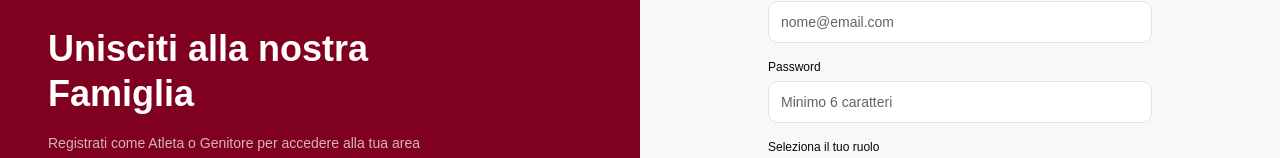
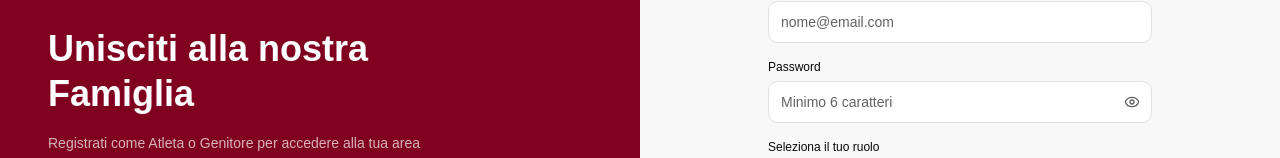
Before and after one commit to SimoFerre98/ProPontedecimo, a React (Vite) app: page /register in a window 1280 px wide. Shown: the part 314-472 px from the top of the page. Built offline with nearby package versions, Linux system fonts and the light colour scheme; no server answers.

Commit message:
fix: risolve errore di build su Vercel e aggiunge toggle mostra/nascondi password
Rimossa la variabile 'i' non utilizzata in PlayerPaymentSummaryModal.tsx
(TS6133, causava il fallimento di "tsc -b" su Vercel). Aggiunto un
pulsante mostra/nascondi password nei form di login e registrazione.

```diff
--- a/src/components/modals/PlayerPaymentSummaryModal.tsx
+++ b/src/components/modals/PlayerPaymentSummaryModal.tsx
@@ -205,7 +205,7 @@ export default function PlayerPaymentSummaryModal({
                     </div>
 
                     <div className="space-y-2 max-h-[35vh] overflow-y-auto pr-1 no-scrollbar">
-                      {payments.map((p, i) => {
+                      {payments.map((p) => {
                         const isOverdueUnpaid = p.status === 'overdue'
                         return (
                           <div
--- a/src/pages/LoginPage.tsx
+++ b/src/pages/LoginPage.tsx
@@ -1,11 +1,13 @@
 import { type FormEvent, useState } from 'react'
 import { useNavigate } from 'react-router-dom'
+import { Eye, EyeOff } from 'lucide-react'
 import { supabase } from '@/lib/supabase'
 
 export default function LoginPage() {
   const navigate = useNavigate()
   const [email, setEmail] = useState('')
   const [password, setPassword] = useState('')
+  const [showPassword, setShowPassword] = useState(false)
   const [loading, setLoading] = useState(false)
   const [error, setError] = useState<string | null>(null)
 
@@ -75,16 +77,27 @@ export default function LoginPage() {
               <label className="block text-xs font-medium text-foreground mb-1.5" htmlFor="password">
                 Password
               </label>
+              <div className="relative">
                 <input
                   id="password"
-                type="password"
+                  type={showPassword ? 'text' : 'password'}
                   autoComplete="current-password"
                   value={password}
                   onChange={e => setPassword(e.target.value)}
                   required
-                className="w-full px-3 py-2.5 rounded-lg border border-border bg-white text-sm text-foreground placeholder:text-muted-foreground focus:outline-none focus:ring-2 focus:ring-[#800020]/30 focus:border-[#800020] transition"
+                  className="w-full px-3 py-2.5 pr-10 rounded-lg border border-border bg-white text-sm text-foreground placeholder:text-muted-foreground focus:outline-none focus:ring-2 focus:ring-[#800020]/30 focus:border-[#800020] transition"
                   placeholder="••••••••"
                 />
+                <button
+                  type="button"
+                  onClick={() => setShowPassword(v => !v)}
+                  className="absolute inset-y-0 right-0 flex items-center px-3 text-muted-foreground hover:text-foreground focus:outline-none"
+                  aria-label={showPassword ? 'Nascondi password' : 'Mostra password'}
+                  tabIndex={-1}
+                >
+                  {showPassword ? <EyeOff className="w-4 h-4" /> : <Eye className="w-4 h-4" />}
+                </button>
+              </div>
             </div>
 
             {error && (
--- a/src/pages/RegisterPage.tsx
+++ b/src/pages/RegisterPage.tsx
@@ -1,7 +1,7 @@
 import { type FormEvent, useState } from 'react'
 import { useNavigate } from 'react-router-dom'
 import { supabase } from '@/lib/supabase'
-import { User, Users } from 'lucide-react'
+import { Eye, EyeOff, User, Users } from 'lucide-react'
 import { cn } from '@/lib/utils'
 
 export default function RegisterPage() {
@@ -10,6 +10,7 @@ export default function RegisterPage() {
   const [lastName, setLastName] = useState('')
   const [email, setEmail] = useState('')
   const [password, setPassword] = useState('')
+  const [showPassword, setShowPassword] = useState(false)
   const [role, setRole] = useState<'player' | 'parent'>('player')
   const [loading, setLoading] = useState(false)
   const [error, setError] = useState<string | null>(null)
@@ -159,17 +160,28 @@ export default function RegisterPage() {
                 <label className="block text-xs font-medium text-foreground mb-1.5" htmlFor="password">
                   Password
                 </label>
+                <div className="relative">
                   <input
                     id="password"
-                  type="password"
+                    type={showPassword ? 'text' : 'password'}
                     autoComplete="new-password"
                     value={password}
                     onChange={e => setPassword(e.target.value)}
                     required
                     minLength={6}
-                  className="w-full px-3 py-2.5 rounded-lg border border-border bg-white text-sm text-foreground placeholder:text-muted-foreground focus:outline-none focus:ring-2 focus:ring-[#800020]/30 focus:border-[#800020] transition"
+                    className="w-full px-3 py-2.5 pr-10 rounded-lg border border-border bg-white text-sm text-foreground placeholder:text-muted-foreground focus:outline-none focus:ring-2 focus:ring-[#800020]/30 focus:border-[#800020] transition"
                     placeholder="Minimo 6 caratteri"
                   />
+                  <button
+                    type="button"
+                    onClick={() => setShowPassword(v => !v)}
+                    className="absolute inset-y-0 right-0 flex items-center px-3 text-muted-foreground hover:text-foreground focus:outline-none"
+                    aria-label={showPassword ? 'Nascondi password' : 'Mostra password'}
+                    tabIndex={-1}
+                  >
+                    {showPassword ? <EyeOff className="w-4 h-4" /> : <Eye className="w-4 h-4" />}
+                  </button>
+                </div>
               </div>
 
               <div>
```
Lines whose indentation alone changed are shown as unchanged.
